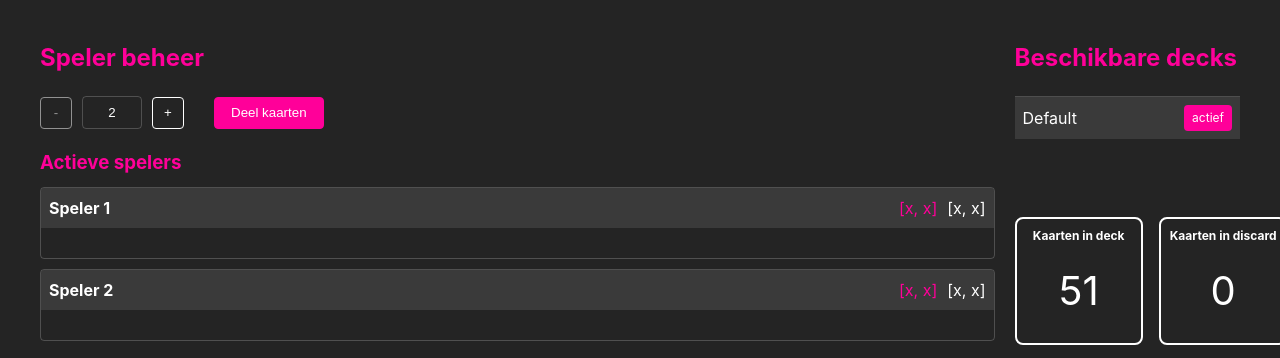
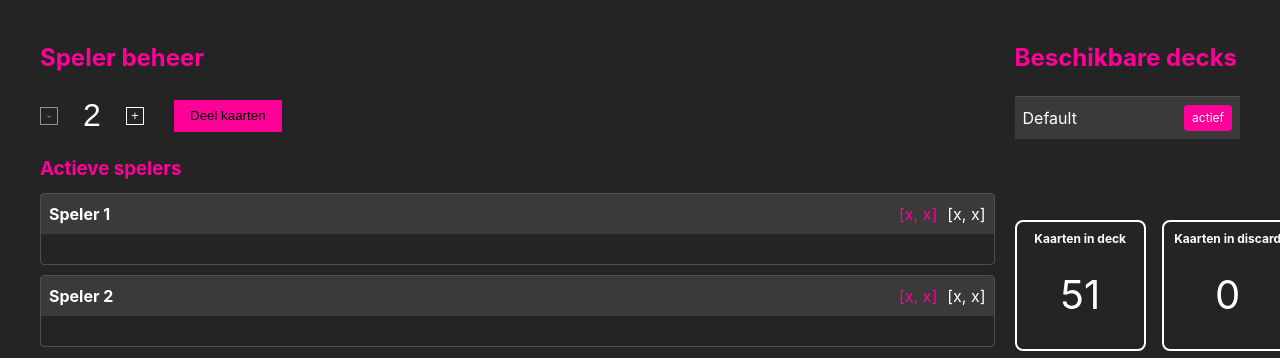
Before and after one commit to JeffreyArts/de-leven-statistics, a website built with Vite: page pages/player-hand-power.html in a window 1280 px wide. Built offline with nearby package versions, Linux system fonts and the light colour scheme.

Commit message:
Normalize +/- buttons + bugfix decrease of players

```diff
--- a/pages/player-hand-power.html
+++ b/pages/player-hand-power.html
@@ -10,7 +10,7 @@
         <h2>Speler beheer</h2>
         <div class="player-controls">
             <div class="player-count-controls">
-                <button id="decrease-players" disabled>-</button>
+                <button id="decrease-players">-</button>
                 <input type="number" id="player-count" value="2" min="2" max="8">
                 <button id="increase-players">+</button>
                 <button id="deal-cards">Deel kaarten</button>
--- a/src/main.ts
+++ b/src/main.ts
@@ -3,7 +3,7 @@ import "./scss/main.scss"
 const nav = [
     { text: "Home", link: "/pages/home" },
     { text: "Hand Power Visualizer", link: "/pages/hand-power-visualizer" },
-    { text: "Hand Analyzer", link: "/pages/hand-analyzer" },
+    { text: "Deck Builder", link: "/pages/hand-analyzer" },
     { text: "Player Hand Power", link: "/pages/player-hand-power" },
 ]
 
--- a/src/models/player-management.ts
+++ b/src/models/player-management.ts
@@ -25,8 +25,16 @@ export class PlayerManagement {
         this.playerHandsList = document.getElementById("player-hands-list") as HTMLDivElement
         this.deck = new Deck()
 
+        // Voeg de addition-button class toe aan de plus/min knoppen
+        if (this.decreaseButton) this.decreaseButton.classList.add("addition-button")
+        if (this.increaseButton) this.increaseButton.classList.add("addition-button")
+
         // Initialiseer playerCount met de waarde uit de input
         this.playerCount = parseInt(this.playerCountInput.value) || 2
+
+        // Initialiseer de disabled status van de knoppen
+        this.decreaseButton.classList.toggle("addition-button__isDisabled", this.playerCount <= 2)
+        this.increaseButton.classList.toggle("addition-button__isDisabled", this.playerCount >= 8)
 
         this.initializeEventListeners()
         this.updateInfoBoxes()
@@ -45,6 +53,11 @@ export class PlayerManagement {
         if (newCount >= 2 && newCount <= 8) {
             this.playerCount = newCount
             this.playerCountInput.value = this.playerCount.toString()
+
+            // Update de disabled status van de knoppen
+            this.decreaseButton.classList.toggle("addition-button__isDisabled", newCount <= 2)
+            this.increaseButton.classList.toggle("addition-button__isDisabled", newCount >= 8)
+
             this.updatePlayerHandsDisplay()
         }
     }
@@ -53,6 +66,11 @@ export class PlayerManagement {
         const value = parseInt(this.playerCountInput.value)
         if (value >= 2 && value <= 8) {
             this.playerCount = value
+
+            // Update de disabled status van de knoppen
+            this.decreaseButton.classList.toggle("addition-button__isDisabled", value <= 2)
+            this.increaseButton.classList.toggle("addition-button__isDisabled", value >= 8)
+
             this.updatePlayerHandsDisplay()
         } else {
             this.playerCountInput.value = this.playerCount.toString()
--- a/src/pages/hand-analyzer.ts
+++ b/src/pages/hand-analyzer.ts
@@ -1,4 +1,5 @@
 import "/src/scss/style.scss"
+import "/src/scss/buttons.scss"
 import "/src/scss/hand-analyzer.scss"
 import {Card, CardTypes} from "./../models/card"
 
@@ -238,8 +239,8 @@ if (table) {
         plusButton.innerHTML = "+"
         minusButton.innerHTML = "-"
 
-        plusButton.className = "plus-btn"
-        minusButton.className = "minus-btn"
+        plusButton.className = "addition-button"
+        minusButton.className = "addition-button"
 
         plusButton.addEventListener("click", selectCard)
         minusButton.addEventListener("click", selectCard)
--- a/src/pages/player-hand-power.ts
+++ b/src/pages/player-hand-power.ts
@@ -1,4 +1,5 @@
 import "/src/scss/style.scss"
+import "/src/scss/buttons.scss"
 import "/src/scss/player-hand-power.scss"
 import { Card, CardTypes } from "../models/card"
 import { PlayerManagement } from "../models/player-management"
@@ -228,8 +229,8 @@ if (table) {
         plusButton.innerHTML = "+"
         minusButton.innerHTML = "-"
 
-        plusButton.className = "plus-btn"
-        minusButton.className = "minus-btn"
+        plusButton.className = "addition-button"
+        minusButton.className = "addition-button"
 
         plusButton.addEventListener("click", selectCard)
         minusButton.addEventListener("click", selectCard)
@@ -255,3 +256,18 @@ if (decks.length > 0) {
 // Initialiseer de UI
 updateDeckUI()
 updateDecksList()
+
+const decreaseButton = document.getElementById("decrease-players") as HTMLButtonElement
+const increaseButton = document.getElementById("increase-players") as HTMLButtonElement
+const dealButton = document.getElementById("deal-cards") as HTMLButtonElement
+const playerHandsList = document.getElementById("player-hands-list") as HTMLDivElement
+this.deck = new Deck()
+
+// Initialiseer playerCount met de waarde uit de input
+this.playerCount = parseInt(this.playerCountInput.value) || 2
+
+// Voeg de addition-button class toe aan de plus/min knoppen
+if (decreaseButton) decreaseButton.classList.add("addition-button")
+if (increaseButton) increaseButton.classList.add("addition-button")
+
+this.initializeEventListeners()
--- /dev/null
+++ b/src/scss/buttons.scss
@@ -0,0 +1,28 @@
+.addition-button {
+    border: 1px solid #fff;
+    width: 18px;
+    height: 18px;
+    padding: 0;
+    display: flex;
+    align-items: center;
+    justify-content: center;
+    background-color: transparent;
+    color: #fff;
+    cursor: pointer;
+    transition: all 0.24s ease;
+
+    &:hover {
+        background-color: rgba(255, 255, 255, 0.1);
+    }
+
+    &__isDisabled {
+        opacity: 0.5;
+        cursor: not-allowed;
+        pointer-events: none;
+    }
+
+    &.selected {
+        background-color: #f09;
+        border: 1px solid #fff;
+    }
+}
--- a/src/scss/hand-analyzer.scss
+++ b/src/scss/hand-analyzer.scss
@@ -235,29 +235,25 @@
 }
 
 button {
-    padding: 0.25rem 0.5rem;
-    border: 1px solid rgba(255, 255, 255, 0.2);
-    border-radius: 4px;
+    border: 1px solid #fff;
+    width: 18px;
+    height: 18px;
+    padding: 0;
+    display: flex;
+    align-items: center;
+    justify-content: center;
     background-color: transparent;
     color: #fff;
     cursor: pointer;
     transition: all 0.2s ease;
-    width: 32px;
-    height: 32px;
-    display: flex;
-    align-items: center;
-    justify-content: center;
 
     &:hover {
         background-color: rgba(255, 255, 255, 0.1);
     }
 
     &.selected {
-        background-color: rgba(255, 255, 255, 0.2);
-    }
-
-    i {
-        font-size: 14px;
+        background-color: #f09;
+        border: 1px solid #fff;
     }
 }
 
--- a/src/scss/player-hand-power.scss
+++ b/src/scss/player-hand-power.scss
@@ -33,11 +33,10 @@
             gap: 10px;
 
             input {
-                width: 60px;
+                font-size: 2em;
+                width: 48px;
                 text-align: center;
-                padding: 8px;
-                border: 1px solid rgba(255, 255, 255, 0.2);
-                border-radius: 4px;
+                border: 0 none transparent;
                 background-color: transparent;
                 color: #fff;
                 box-sizing: border-box;
@@ -48,42 +47,19 @@
                     margin: 0;
                 }
             }
-
-            button {
-                width: 32px;
-                height: 32px;
-                padding: 0;
-                display: flex;
-                align-items: center;
-                justify-content: center;
-                border: 1px solid #fff;
-                border-radius: 4px;
-                background-color: transparent;
-                color: #fff;
-                cursor: pointer;
-                transition: all 0.2s ease;
-
-                &:hover {
-                    background-color: rgba(255, 255, 255, 0.1);
         }
 
-                &:disabled {
-                    opacity: 0.5;
-                    cursor: not-allowed;
-                }
-
-                &#deal-cards {
+        #deal-cards {
             width: auto;
             height: 32px;
             padding: 0 16px;
+            border:0 none transparent;
             margin-left: 20px;
             background-color: #f09;
             border-color: #f09;
 
             &:hover {
                 background-color: rgba(240, 9, 153, 0.8);
-                    }
-                }
             }
         }
     }
```
Also changed, not shown: src/pages/hand-power-visualizer.ts (+24 -5 lines). Lines whose indentation alone changed are shown as unchanged.
